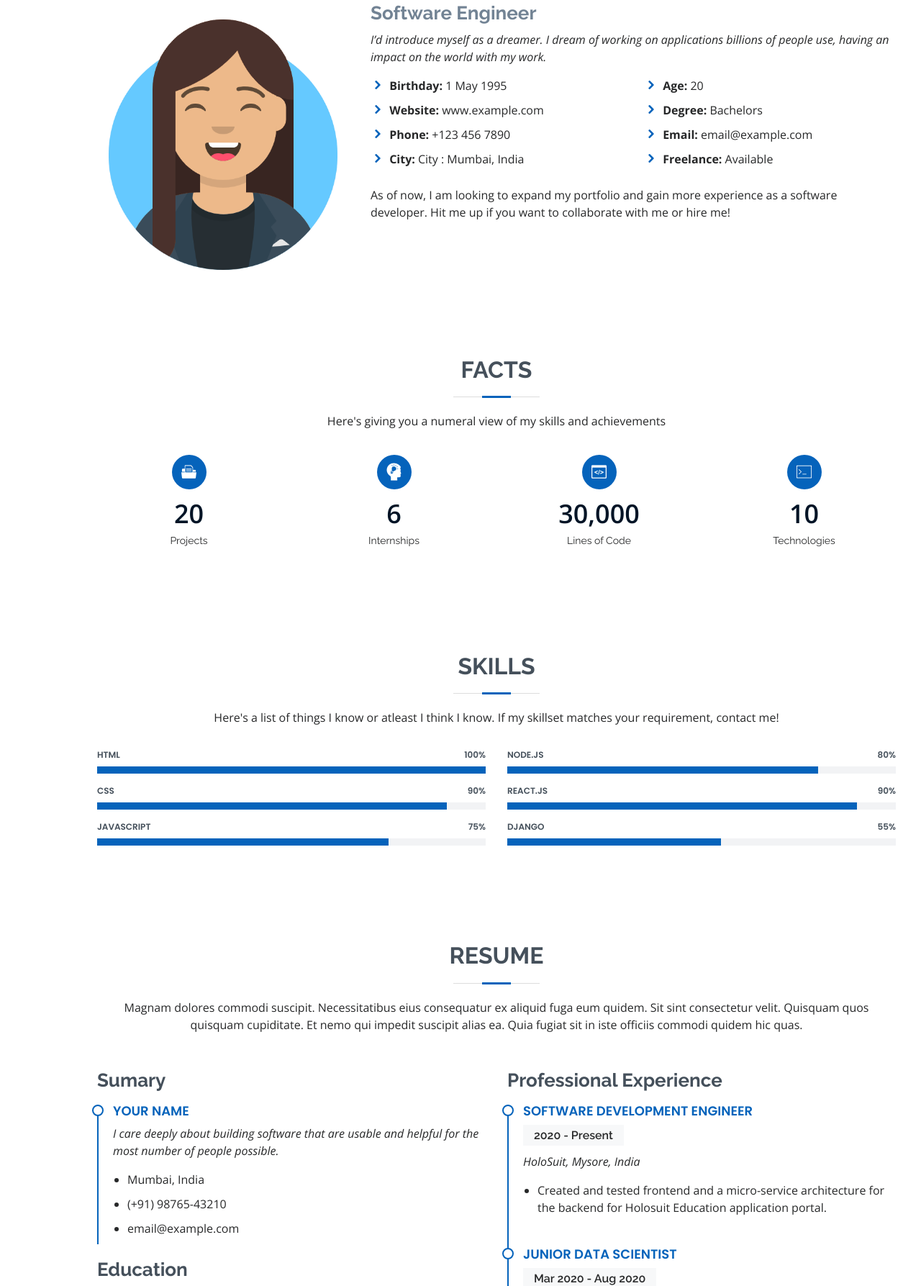
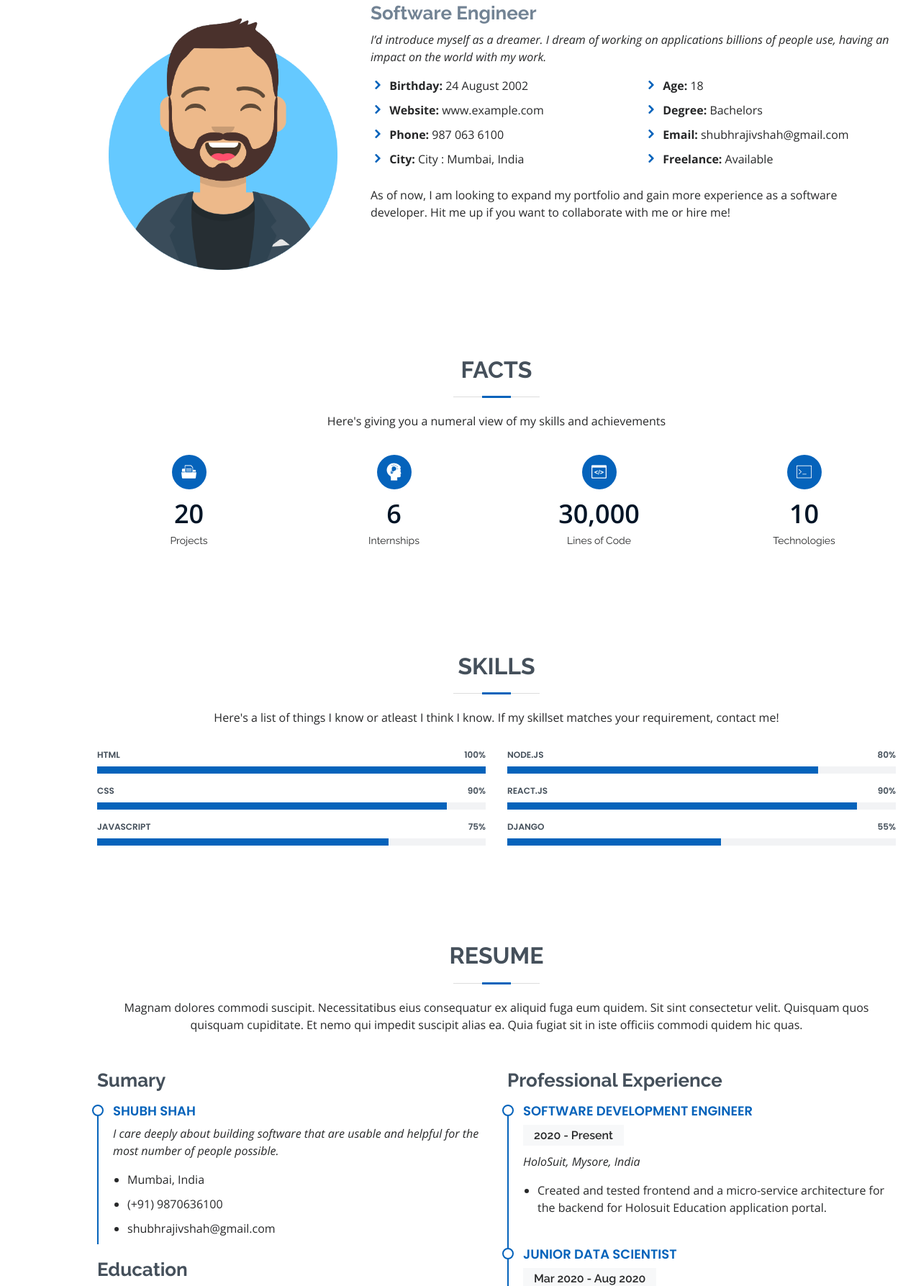
Before and after one commit to DarkSoul14789/Personal-Website, a plain HTML site: page index.html in a window 1280 px wide. Shown: the part 1013-2800 px from the top of the page at 72% size. Drawn offline with nearby package versions, Linux system fonts and the light colour scheme.

Commit message:
Personalised the website

```diff
--- a/index.html
+++ b/index.html
@@ -47,7 +47,7 @@
   <!-- ======= Hero Section ======= -->
   <section id="hero" class="d-flex flex-column justify-content-center">
     <div class="container" data-aos="zoom-in" data-aos-delay="100">
-      <h1>Your Name</h1>
+      <h1>Shubh Shah</h1>
       <p>I'm a <span class="typed" data-typed-items="Designer, Developer, Freelancer"></span></p>
       <div class="social-links">
         <a href="#" class="twitter"><i class="bx bxl-twitter"></i></a>
@@ -71,8 +71,8 @@
         <div class="row">
           <div class="col-lg-4">
             <!-- Generate Yout avatar at https://getavataaars.com/ -->
-            <img src="assets/img/girl.png" class="img-fluid" alt="">
-            <!-- <img src="assets/img/boy.png" class="img-fluid" alt=""> -->
+            <!--<img src="assets/img/girl.png" class="img-fluid" alt="">-->
+            <img src="assets/img/boy.png" class="img-fluid" alt="">
           </div>
           <div class="col-lg-8 pt-4 pt-lg-0 content">
             <h3>Software Engineer</h3>
@@ -82,17 +82,17 @@
             <div class="row">
               <div class="col-lg-6">
                 <ul>
-                  <li><i class="icofont-rounded-right"></i> <strong>Birthday:</strong> 1 May 1995</li>
+                  <li><i class="icofont-rounded-right"></i> <strong>Birthday:</strong> 24 August 2002</li>
                   <li><i class="icofont-rounded-right"></i> <strong>Website:</strong> www.example.com</li>
-                  <li><i class="icofont-rounded-right"></i> <strong>Phone:</strong> +123 456 7890</li>
+                  <li><i class="icofont-rounded-right"></i> <strong>Phone:</strong> 987 063 6100</li>
                   <li><i class="icofont-rounded-right"></i> <strong>City:</strong> City : Mumbai, India</li>
                 </ul>
               </div>
               <div class="col-lg-6">
                 <ul>
-                  <li><i class="icofont-rounded-right"></i> <strong>Age:</strong> 20</li>
+                  <li><i class="icofont-rounded-right"></i> <strong>Age:</strong> 18</li>
                   <li><i class="icofont-rounded-right"></i> <strong>Degree:</strong> Bachelors</li>
-                  <li><i class="icofont-rounded-right"></i> <strong>Email:</strong> email@example.com</li>
+                  <li><i class="icofont-rounded-right"></i> <strong>Email:</strong> shubhrajivshah@gmail.com</li>
                   <li><i class="icofont-rounded-right"></i> <strong>Freelance:</strong> Available</li>
                 </ul>
               </div>
@@ -234,19 +234,19 @@
           <div class="col-lg-6">
             <h3 class="resume-title">Sumary</h3>
             <div class="resume-item pb-0">
-              <h4>Your Name</h4>
+              <h4>Shubh Shah</h4>
               <p><em>I care deeply about building software that are usable and helpful for the most number of people possible.</em></p>
               <ul>
                 <li>Mumbai, India</li>
-                <li>(+91) 98765-43210</li>
-                <li>email@example.com</li>
+                <li>(+91) 9870636100</li>
+                <li>shubhrajivshah@gmail.com</li>
               </ul>
             </div>
 
             <h3 class="resume-title">Education</h3>
             <div class="resume-item">
               <h4>Bachelor of Engineering, Computer Science</h4>
-              <h5>Sept 2018 - Present</h5>
+              <h5>Sept 2021 - Present</h5>
               <p><em>Dwarkadas J. Sanghvi College of Engineering, Mumbai</em></p>
               <p>Current CGPA: 9/10</p>
             </div>
@@ -349,13 +349,13 @@
               <div class="email">
                 <i class="icofont-envelope"></i>
                 <h4>Email:</h4>
-                <p>info@example.com</p>
+                <p>shubhrajivshah.com</p>
               </div>
 
               <div class="phone">
                 <i class="icofont-phone"></i>
                 <h4>Call:</h4>
-                <p>+1 5589 55488 55s</p>
+                <p>+91 9870636100</p>
               </div>
 
             </div>
@@ -396,7 +396,7 @@
   <!-- ======= Footer ======= -->
   <footer id="footer">
     <div class="container">
-      <h3>Your Name</h3>
+      <h3>Shubh Shah</h3>
       <p>Eat, Sleep, Code, Repeat.</p>
       <div class="social-links">
         <a href="#" class="twitter"><i class="bx bxl-twitter"></i></a>
@@ -404,7 +404,7 @@
         <a href="#" class="linkedin"><i class="bx bxl-linkedin"></i></a>
       </div>
       <div class="copyright">
-        &copy; Copyright <strong><span>Your Name</span></strong>. All Rights Reserved
+        &copy; Copyright <strong><span>Shubh Shah</span></strong>. All Rights Reserved
       </div>
       <div class="credits">
         Designed by <a href="https://bootstrapmade.com/">BootstrapMade</a>
```
